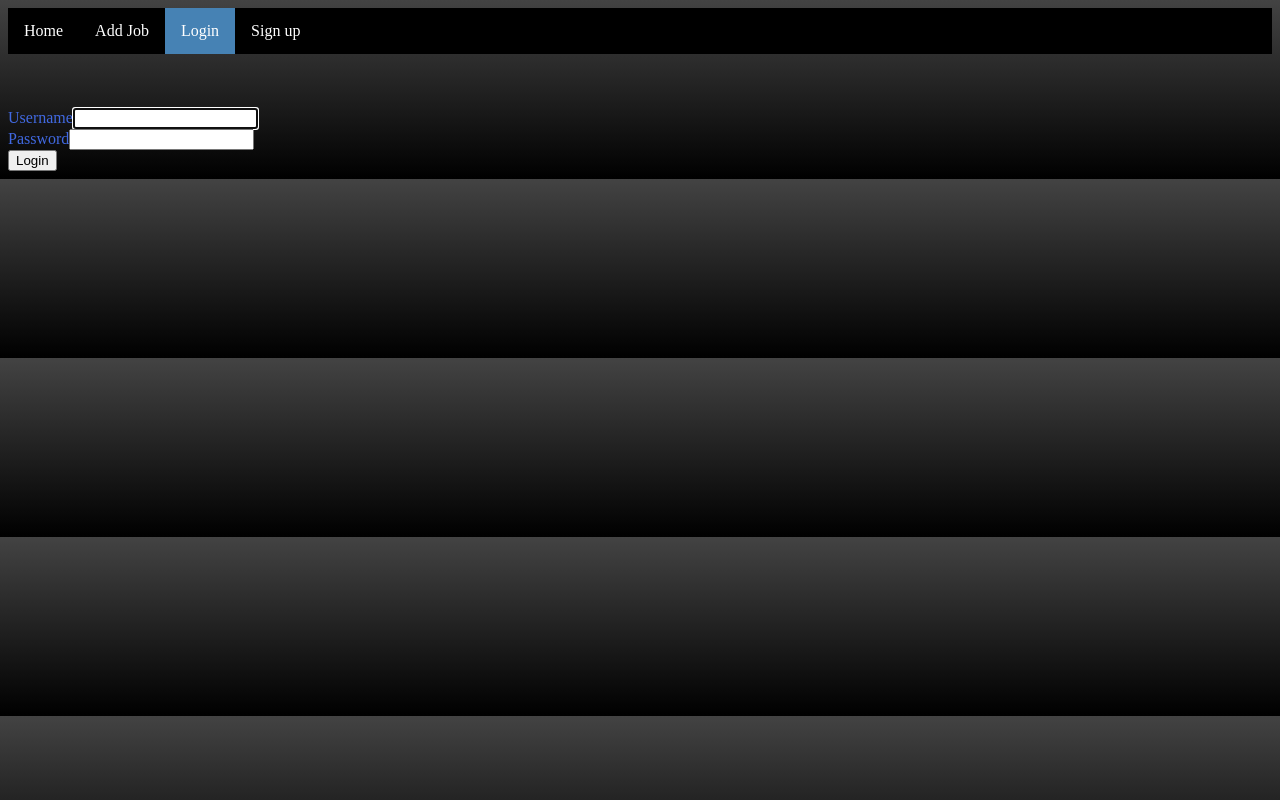
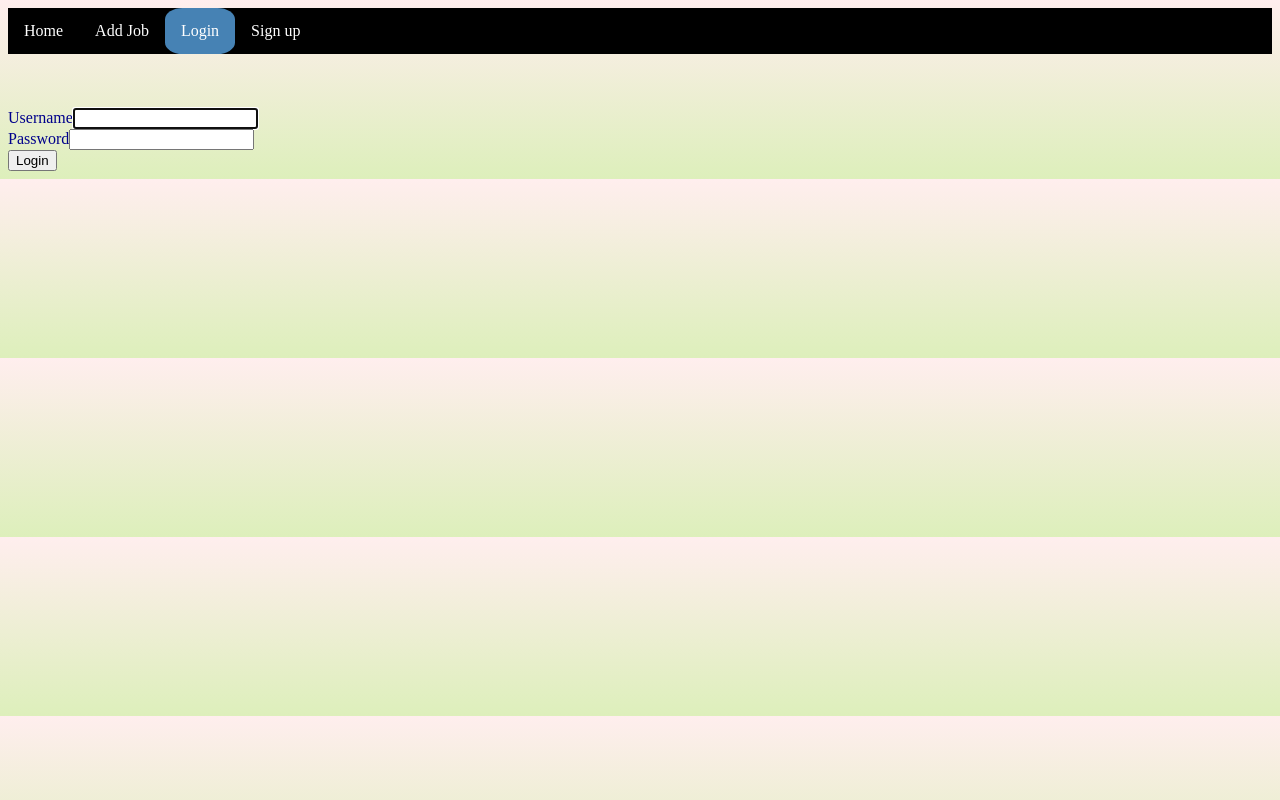
Before and after one commit to dareenkhanash/GreenFieldProject, a React app: page /login in a window 1280 px wide. Built offline with nearby package versions, Linux system fonts and the light colour scheme; the HTML template or start-up script is replaced by a standard one.

Commit message:
searchbar style

```diff
--- a/react-client/src/components/Search.jsx
+++ b/react-client/src/components/Search.jsx
@@ -1,4 +1,5 @@
 import React from 'react';
+import { Button, FormGroup, FormControl, ControlLabel } from "react-bootstrap";
 
 class Search extends React.Component {
   constructor(props) {
@@ -20,15 +21,16 @@ class Search extends React.Component {
   render() {
     return (
       <div className="search-bar form-inline">
-        <input
-          className="form-control"
+        <FormControl
+          className="Sform-control"
           type="text"
           value={this.state.value}
           onChange={this.handleInputChange.bind(this)}
+          placeholder="Job Title"
         />
-        <button className="btn hidden-sm-down">
-          <span className="glyphicon glyphicon-search"></span>
-        </button>
+         <Button id='search-button' className="btn hidden-sm-down">
+          <span className="glyphicon glyphicon-search"> </span>
+         </Button>
       </div>
     );
   }
--- a/react-client/src/components/jobsForm.jsx
+++ b/react-client/src/components/jobsForm.jsx
@@ -41,7 +41,7 @@ class JobsForm extends React.Component {
 
 	render() {
 		return (
-			<div className="container-fluid"><br />
+			<div className="container"><br />
 			<form onSubmit={this.handleSubmit}>
 			<Row>
 			<Col md={1}>
--- a/react-client/src/components/login.jsx
+++ b/react-client/src/components/login.jsx
@@ -37,7 +37,7 @@ class Login extends React.Component {
 
 		render() {
     return (
-      <div className="Login">
+      <div className="Login container"><br />
         <form onSubmit={this.handleSubmit}>
           <FormGroup  bsSize="large">
             <ControlLabel>Username</ControlLabel>
@@ -55,7 +55,6 @@ class Login extends React.Component {
             />
           </FormGroup>
           <Button
-            block
             bsSize="large"
             type="submit"
           >
--- a/react-client/src/components/signup.jsx
+++ b/react-client/src/components/signup.jsx
@@ -43,7 +43,7 @@ class SignUpForm extends React.Component {
 
  render() {
     return (
-    <div ><br />
+    <div className="container"><br />
       <form onSubmit = {this.handleSubmit}>
       <label className="well">Name
         <FormControl type="text" name="name" placeholder="Name" autoFocus
--- a/react-client/src/routes/AppRouter.jsx
+++ b/react-client/src/routes/AppRouter.jsx
@@ -9,7 +9,7 @@ import Home from '../components/Home.jsx';
 const AppRouter = () => (
 	<BrowserRouter>
 		<div>
-			<NavBar /><br /><br /><br />
+			<NavBar /><br /><br />
 			<Switch>
 			<Route path = "/" exact = {true} component = {Home}/>
 			<Route path = "/signup" component = {SignUpForm} />
--- a/react-client/src/styles/base/_base.scss
+++ b/react-client/src/styles/base/_base.scss
@@ -3,9 +3,9 @@ html {
 }
 body {
 	font-family: Rajdhani;
-	color: ROYALBLUE;
+	color: DARKBLUE;
 	font-size: 1.6rem;
-	background: linear-gradient(to top, #000000, #434343);
+	background: linear-gradient(to bottom, #ffeeee, #ddefbb);
 }
 
 ul {
@@ -56,6 +56,7 @@ li {
     color: white;
     text-align: center;
     padding: 14px 16px;
+    border-radius: 25%
 }
 
 li a:hover:not(.is-active) {
@@ -66,3 +67,23 @@ li a:hover:not(.is-active) {
     background-color: STEELBLUE;
 
 }
+
+#search-button {
+    background-color: #DC143C;
+    border: none;
+    color: white;
+    padding: 12px 22px;
+    text-align: center;
+    text-decoration: none;
+    display: inline-block;
+    font-size: 16px;
+    margin: 4px 2px;
+    cursor: pointer;
+    border-radius: 20%
+}
+
+.Sform-control {
+    height: 40px;
+    width: 175px;
+    font-size: 20px;
+}
```
